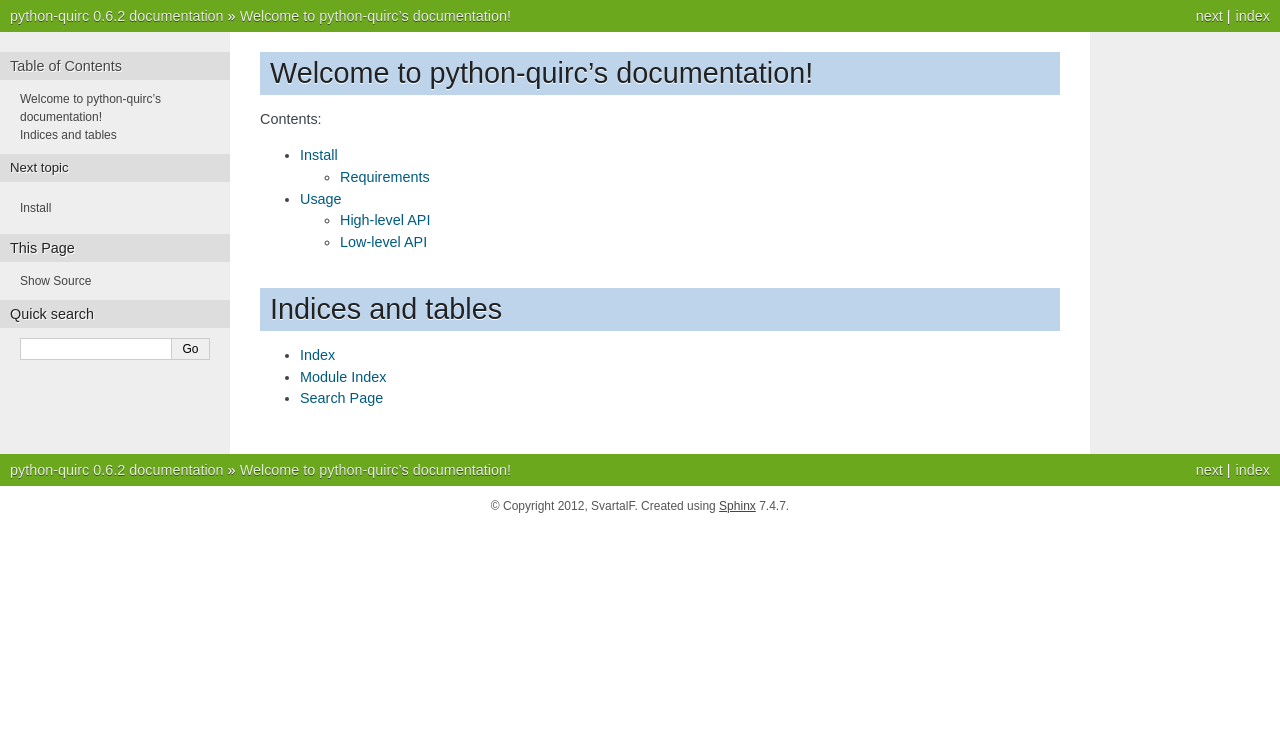
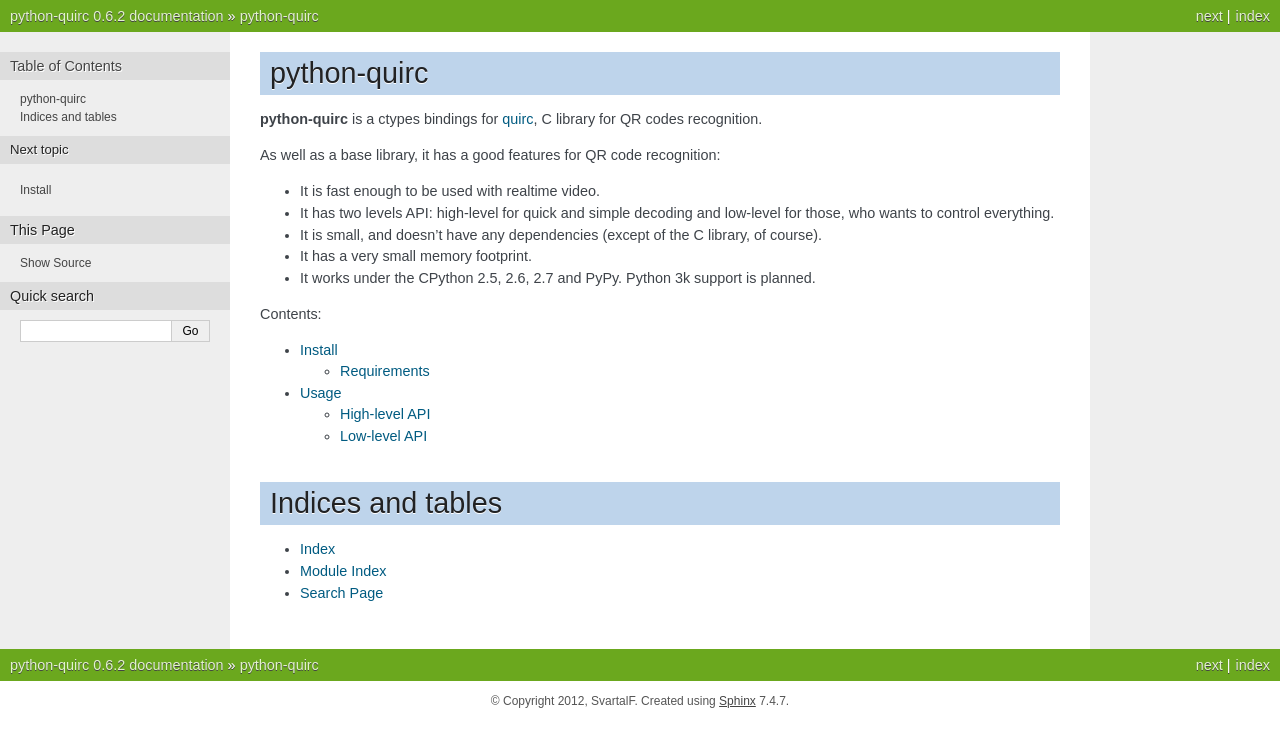
Before and after one commit to svartalf/python-quirc, a Sphinx documentation site: the page built from docs/source/index.rst, in a window 1280 px wide. Shown: the top 747 px of the page. Built offline with Sphinx 7.4.7, drawn with Linux system fonts in a browser that asks for light colours.

Commit message:
Library advantages list at the documentation index page

```diff
--- a/docs/source/index.rst
+++ b/docs/source/index.rst
@@ -1,5 +1,15 @@
-Welcome to python-quirc's documentation!
+python-quirc
 ========================================
+
+**python-quirc** is a ctypes bindings for `quirc <http://www.dlbeer.co.nz/oss/quirc.html>`_, C library for QR codes recognition.
+
+As well as a base library, it has a good features for QR code recognition:
+
+* It is fast enough to be used with realtime video.
+* It has two levels API: high-level for quick and simple decoding and low-level for those, who wants to control everything.
+* It is small, and doesn't have any dependencies (except of the C library, of course).
+* It has a very small memory footprint.
+* It works under the CPython 2.5, 2.6, 2.7 and PyPy. Python 3k support is planned.
 
 Contents:
 
--- a/docs/source/usage/index.rst
+++ b/docs/source/usage/index.rst
@@ -1,7 +1,7 @@
 Usage
 =====
 
-Library usage splits into two parts: *high-level* and *low-level* API.
+Library' usage splits into two parts: *high-level* and *low-level* API.
 
 In a sunny and beautiful world you will need only a *high-level* API.
 But if you are have not so much free memory or want to control whole the process, use a *low-level* API.
```
